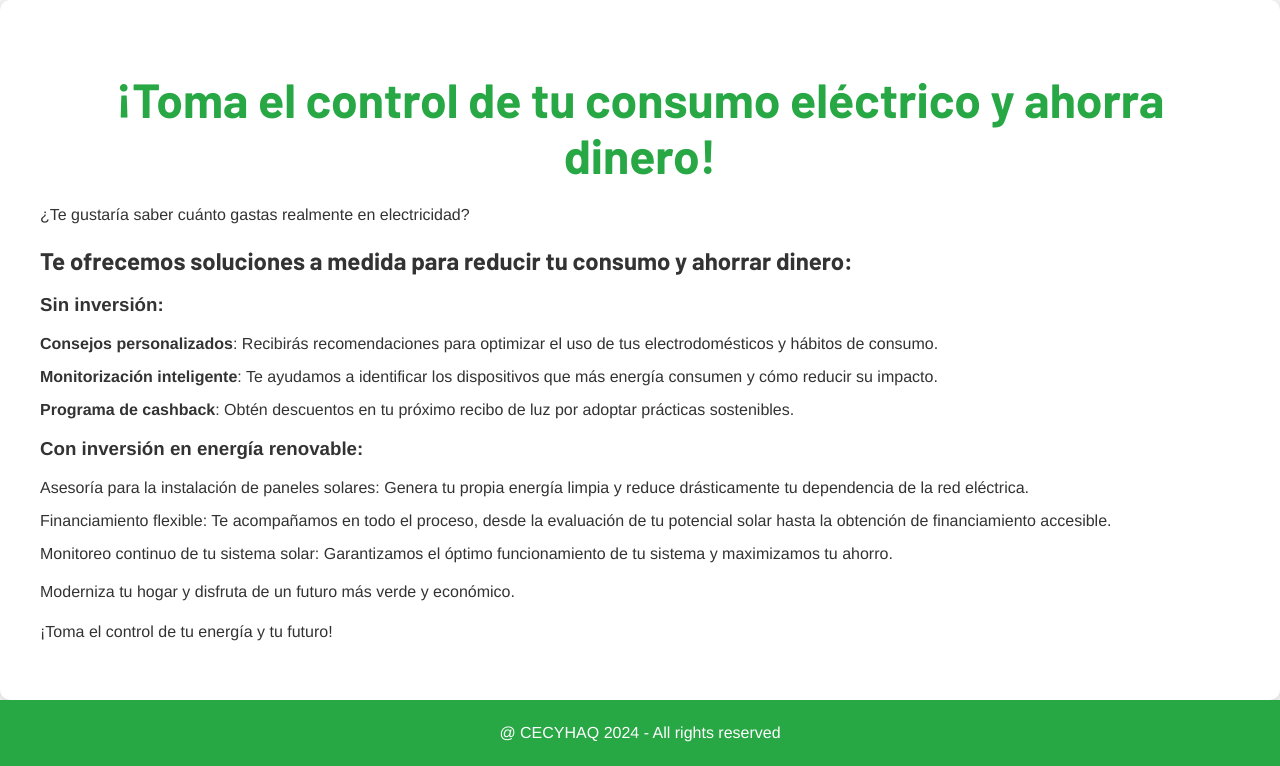
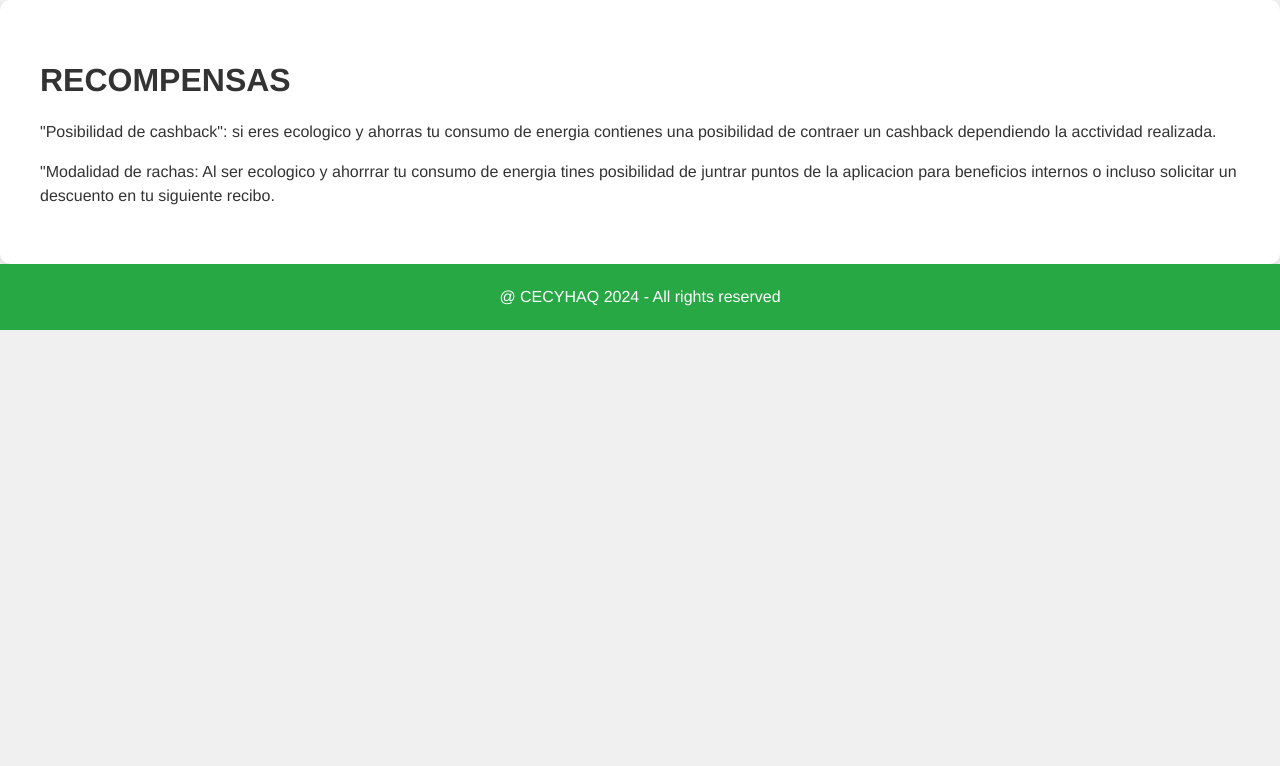
Before and after one commit to FTP666888/cecyhaq, a PHP site: page /web/recompensas.php in a window 1280 px wide. Shown: the part 128-894 px from the top of the page. After the commit the page ends 458 px from the top, so only its background shows below. Run offline with PHP 8.4, Linux system fonts and the light colour scheme.

Commit message:
recompensas

```diff
--- a/web/recompensas.php
+++ b/web/recompensas.php
@@ -36,39 +36,14 @@
         </nav>
     </header>
     <main class="informacion__nosotros">
-        <div class="nostros__explicacion">
-            <h1 class="titulo centrado">¡Toma el control de tu consumo eléctrico y ahorra dinero!</h1>
-
-            <p>¿Te gustaría saber cuánto gastas realmente en electricidad?</p>
-
-            <h2 class="subtitulo">Te ofrecemos soluciones a medida para reducir tu consumo y ahorrar dinero:</h2>
-
-            <h3>Sin inversión:</h3>
-
-            <ul>
-                <li><span class="bold">Consejos personalizados</span>: Recibirás recomendaciones para optimizar el uso de tus electrodomésticos y hábitos de consumo.</li>
-                <li><span class="bold">Monitorización inteligente</span>: Te ayudamos a identificar los dispositivos que más energía consumen y cómo reducir su impacto.</li>
-                <li><span class="bold">Programa de cashback</span>: Obtén descuentos en tu próximo recibo de luz por adoptar prácticas sostenibles.</li>
-            </ul>
-
-            <h3>Con inversión en energía renovable:</h3>
-
-            <ul>
-                <li>Asesoría para la instalación de paneles solares: Genera tu propia energía limpia y reduce drásticamente tu dependencia de la red eléctrica.</li>
-                <li>Financiamiento flexible: Te acompañamos en todo el proceso, desde la evaluación de tu potencial solar hasta la obtención de financiamiento accesible.</li>
-                <li>Monitoreo continuo de tu sistema solar: Garantizamos el óptimo funcionamiento de tu sistema y maximizamos tu ahorro.</li>
-            </ul>
-
-            <p>Moderniza tu hogar y disfruta de un futuro más verde y económico.</p>
-            <p>¡Toma el control de tu energía y tu futuro!</p>
-
-        </div>
+       <h1 title> RECOMPENSAS </h1>
+       <p> "Posibilidad de cashback": si eres ecologico y ahorras tu consumo de energia contienes una posibilidad de contraer un cashback dependiendo la acctividad realizada. <p>
+        <p> "Modalidad de rachas: Al ser ecologico y ahorrrar tu consumo de energia tines posibilidad de juntrar puntos de la aplicacion para beneficios internos o incluso solicitar un descuento en tu siguiente recibo.<p>
     </main>
     <footer class="centrado">
         @ CECYHAQ 2024 - All rights reserved
     </footer>
 
-
 </body>
 
 </html>
```
